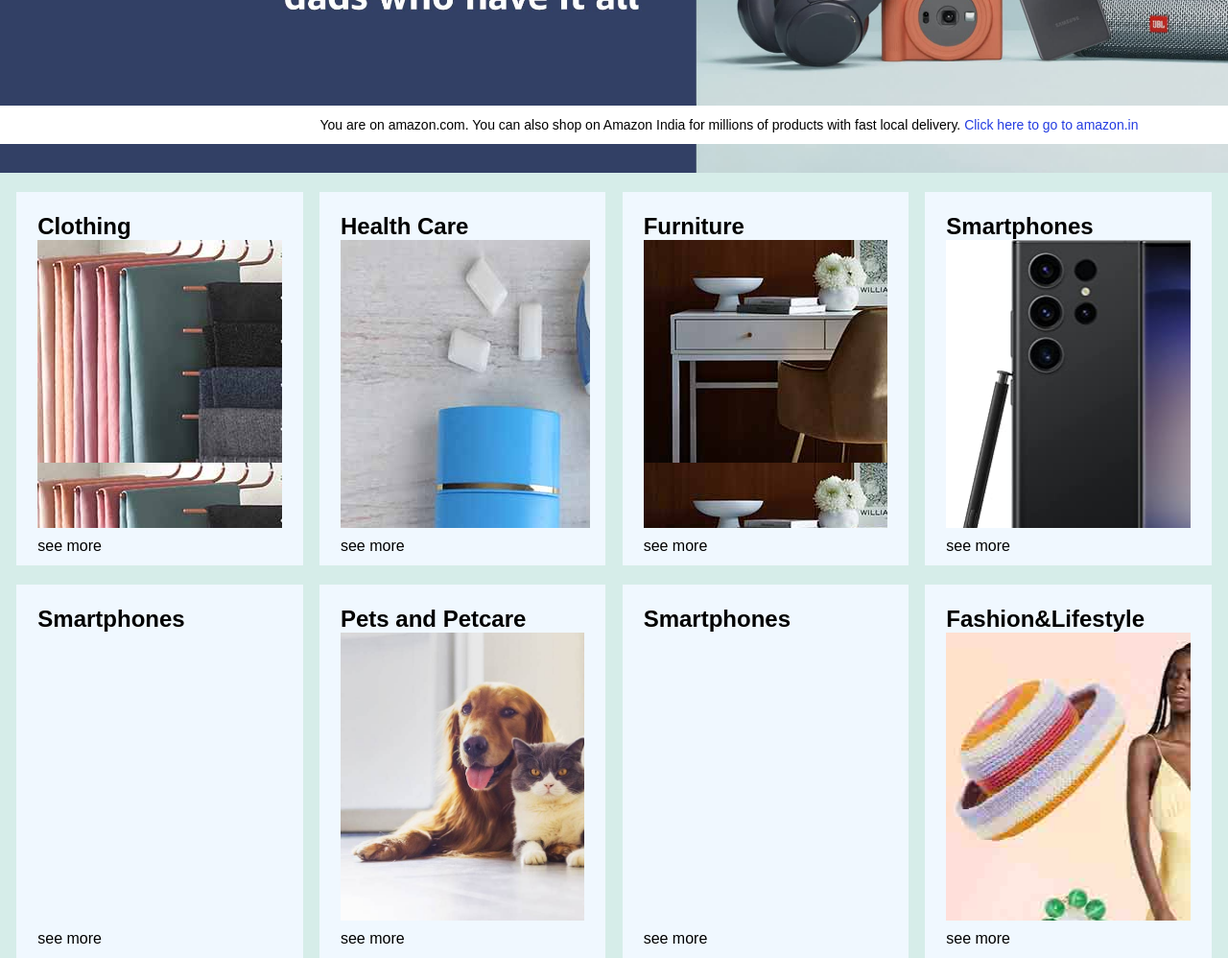
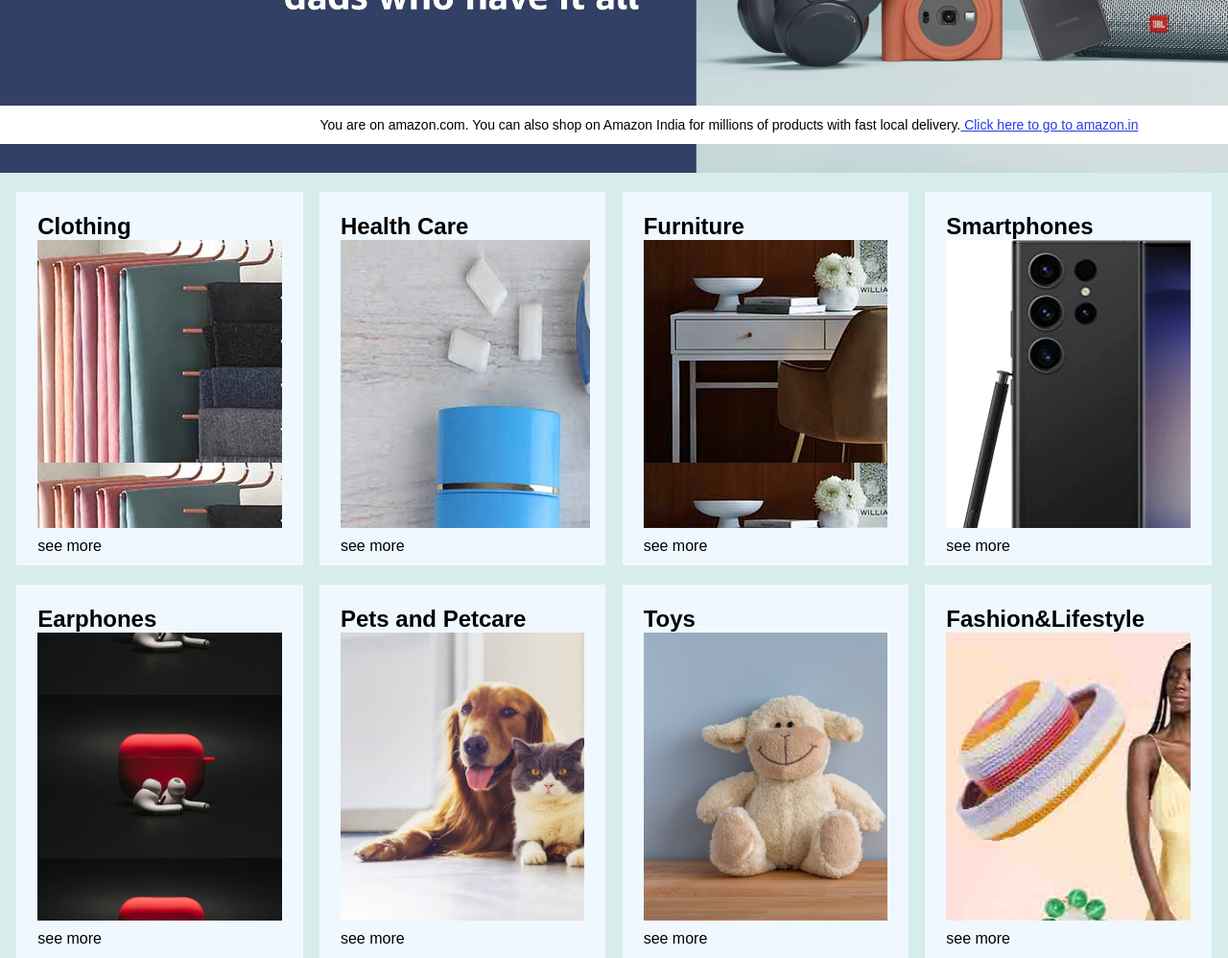
Before and after one commit to bhagirathauti/AMAZON-CLONE, a plain HTML site: page index.html in a window 1280 px wide. Shown: the part 260-1258 px from the top of the page at 96% size. Drawn offline with Linux system fonts and the light colour scheme.

Commit message:
Amazonclone#completed

```diff
--- a/index.html
+++ b/index.html
@@ -63,7 +63,7 @@
     </header>
     <div class="hero-section">
         <div class="hero-message">
-            <p>You are on amazon.com. You can also shop on Amazon India for millions of products with fast local delivery.<a> Click here to go to amazon.in</a></p>
+            <p>You are on amazon.com. You can also shop on Amazon India for millions of products with fast local delivery.<a href="https://www.amazon.in/"> Click here to go to amazon.in</a></p>
         </div>
     </div>
     <div class="shop">
@@ -97,8 +97,8 @@
         </div>
         <div class="box5 box">
         <div class="box5-content">
-                <h2 class="box-5 heading">Smartphones</h2>
-                <div class="box5-img" style="background-image: url('Photo by Tetyana Kovyrina from Pexels: https://www.pexels.com/photo/white-sheep-plush-toy-12211/');"></div>
+                <h2 class="box-5 heading">Earphones</h2>
+                <div class="box5-img" style="background-image: url('pexels-photo-3780681.jpeg');"></div>
                 <p class="see-more">see more</p>
         </div>
         </div>
@@ -111,8 +111,8 @@
         </div>
         <div class="box7 box">
         <div class="box7-content">
-                <h2 class="box-7 heading">Smartphones</h2>
-                <div class="box7-img" style="background-image: url('Photo by Tetyana Kovyrina from Pexels: https://www.pexels.com/photo/white-sheep-plush-toy-12211/');"></div>
+                <h2 class="box-7 heading">Toys</h2>
+                <div class="box7-img" style="background-image: url('pexels-photo-12211.jpeg');"></div>
                 <p class="see-more">see more</p>
         </div>
         </div>
--- a/style.css
+++ b/style.css
@@ -225,6 +225,8 @@
 }
 .box5-img{
     height:300px;
+    background-size:contain;
+    background-position: center;
 }
 .box5-content{
      margin-left: 20px;
@@ -240,6 +242,7 @@
 }
 .box7-img{
     height:300px;
+    background-size: cover;
 }
 .box7-content{
      margin-left: 20px;
```
